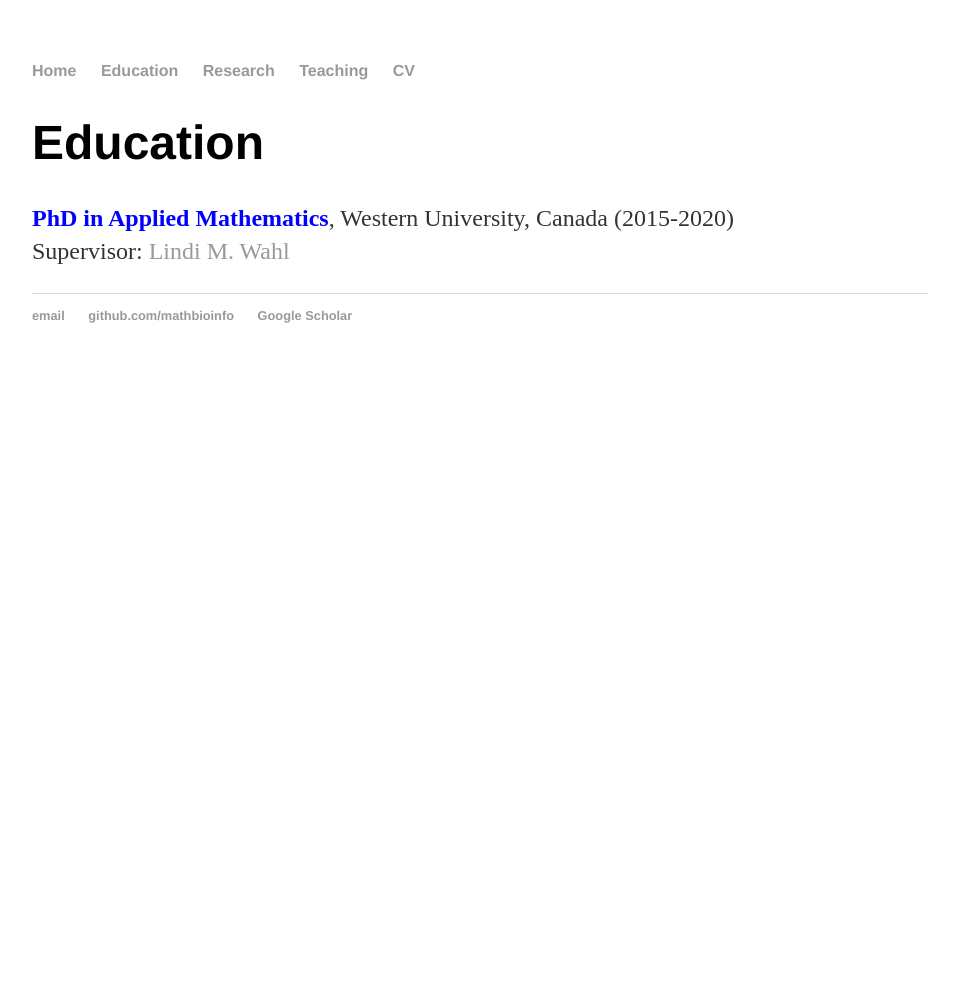
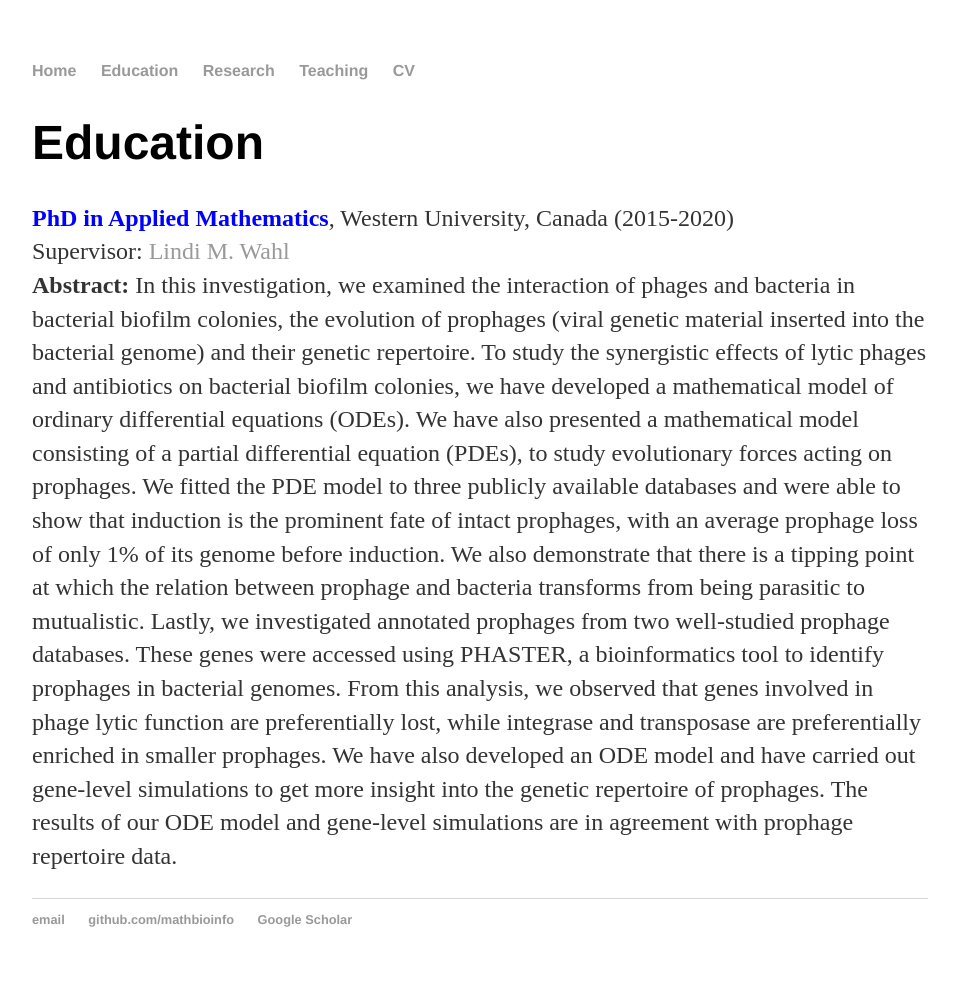
Before and after one commit to MathBioInfo/amjadkhan, a Jekyll site: the page built from Education/index.html, in a window 1280 px wide. Shown: the whole page, without its empty margins (160-1117 px from the left). Built offline with Jekyll 4.4.1, drawn with Linux system fonts in a browser that asks for light colours; before the commit the page ends 900 px from its top, so only the background shows below that.

Commit message:
Update index.html

```diff
--- a/Education/index.html
+++ b/Education/index.html
@@ -7,7 +7,22 @@ title: About my education
 			<h1>Education</h1>
 			<link rel="stylesheet" type="text/css" href="css/main.css">
 			<p><b style="color:blue;"> PhD in Applied Mathematics</b>,  Western University, Canada (2015-2020)
-                              <br>Supervisor: <a href="https://publish.uwo.ca/~lwahl/">Lindi M. Wahl</a>  <p>
+                              <br>Supervisor: <a href="https://publish.uwo.ca/~lwahl/">Lindi M. Wahl</a>
+			        <br><b>Abstract:</b>
+                                In this investigation, we examined the interaction of phages and bacteria in bacterial biofilm colonies,
+				the evolution of prophages (viral genetic material inserted into the bacterial genome) and their genetic
+				repertoire. To study the synergistic effects of lytic phages and antibiotics on bacterial biofilm colonies,
+				we have developed a mathematical model of ordinary differential equations (ODEs). We have also presented a
+				mathematical model consisting of a partial differential equation (PDEs), to study evolutionary forces acting
+				on prophages. We fitted the PDE model to three publicly available databases and were able to show that induction
+				is the prominent fate of intact prophages, with an average prophage loss of only 1% of its genome before induction.
+				We also demonstrate that there is a tipping point at which the relation between prophage and bacteria transforms
+				from being parasitic to mutualistic. Lastly, we investigated annotated prophages from two well-studied prophage
+				databases. These genes were accessed using PHASTER, a bioinformatics tool to identify prophages in bacterial genomes.
+				From this analysis, we observed that genes involved in phage lytic function are preferentially lost, while integrase
+				and transposase are preferentially enriched in smaller prophages. We have also developed an ODE model and have carried
+				out gene-level simulations to get more insight into the genetic repertoire of prophages. The results of our ODE model
+				and gene-level simulations are in agreement with prophage repertoire data.<p>
 
 
 		</div>
```
